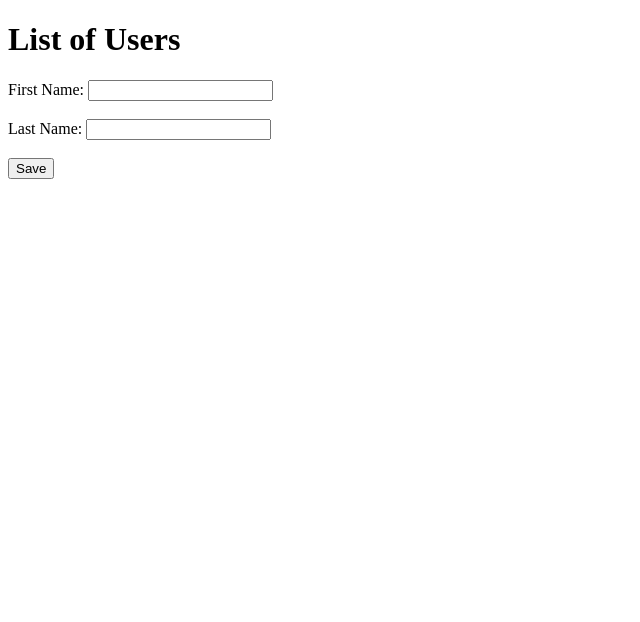
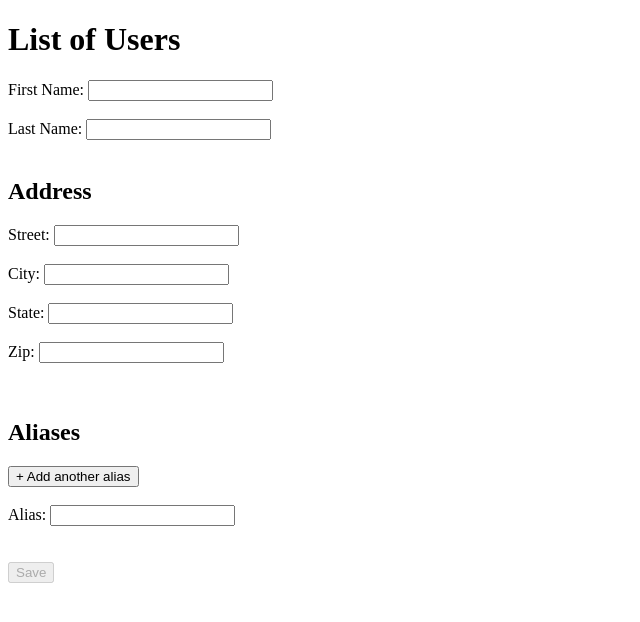
Before and after one commit to sudheesha/interview-demo, an Angular app: page /users in a window 1280 px wide. Shown: the top 622 px of the page, without its empty margins (0-640 px from the left). Built offline with nearby package versions, Linux system fonts and the light colour scheme.

Commit message:
use FormArray

```diff
--- a/src/app/components/user-list/user-list.component.html
+++ b/src/app/components/user-list/user-list.component.html
@@ -9,5 +9,37 @@
   <input id="last-name" type="text" formControlName="lastName" />
   <br />
   <br />
-  <button type="submit">Save</button>
+  <div formGroupName="address">
+    <h2>Address</h2>
+
+    <label for="street">Street: </label>
+    <input id="street" type="text" formControlName="street" />
+    <br />
+    <br />
+    <label for="city">City: </label>
+    <input id="city" type="text" formControlName="city" />
+    <br />
+    <br />
+    <label for="state">State: </label>
+    <input id="state" type="text" formControlName="state" />
+    <br />
+    <br />
+    <label for="zip">Zip: </label>
+    <input id="zip" type="text" formControlName="zip" />
+  </div>
+  <br />
+  <br />
+  <div formArrayName="aliases">
+    <h2>Aliases</h2>
+    <button type="button" (click)="addAlias()">+ Add another alias</button>
+    <br />
+    <br />
+    <div *ngFor="let alias of aliases.controls; let i = index">
+      <label for="alias-{{ i }}">Alias: </label>
+      <input id="alias-{{ i }}" type="text" [formControlName]="i" />
+    </div>
+    <br />
+    <br />
+  </div>
+  <button type="submit" [disabled]="!profileForm.valid">Save</button>
 </form>
--- a/src/app/components/user-list/user-list.component.ts
+++ b/src/app/components/user-list/user-list.component.ts
@@ -1,5 +1,11 @@
 import { Component, OnInit } from '@angular/core';
-import { FormControl, FormGroup } from '@angular/forms';
+import {
+  FormControl,
+  FormGroup,
+  FormArray,
+  FormBuilder,
+  Validators,
+} from '@angular/forms';
 
 @Component({
   selector: 'app-user-list',
@@ -7,16 +13,31 @@ import { FormControl, FormGroup } from '@angular/forms';
   styleUrls: ['./user-list.component.css'],
 })
 export class UserListComponent implements OnInit {
-  profileForm = new FormGroup({
-    firstName: new FormControl(''),
-    lastName: new FormControl(''),
+  profileForm = this.fb.group({
+    firstName: ['', Validators.required],
+    lastName: [''],
+    address: this.fb.group({
+      street: [''],
+      city: [''],
+      state: [''],
+      zip: [''],
+    }),
+    aliases: this.fb.array([this.fb.control('')]),
   });
 
-  constructor() {}
+  constructor(private fb: FormBuilder) {}
 
   ngOnInit(): void {}
 
   onSubmit = () => {
     alert(this.profileForm.value);
   };
+
+  get aliases() {
+    return this.profileForm.get('aliases') as FormArray;
+  }
+
+  addAlias = () => {
+    this.aliases.push(this.fb.control(''));
+  };
 }
```
